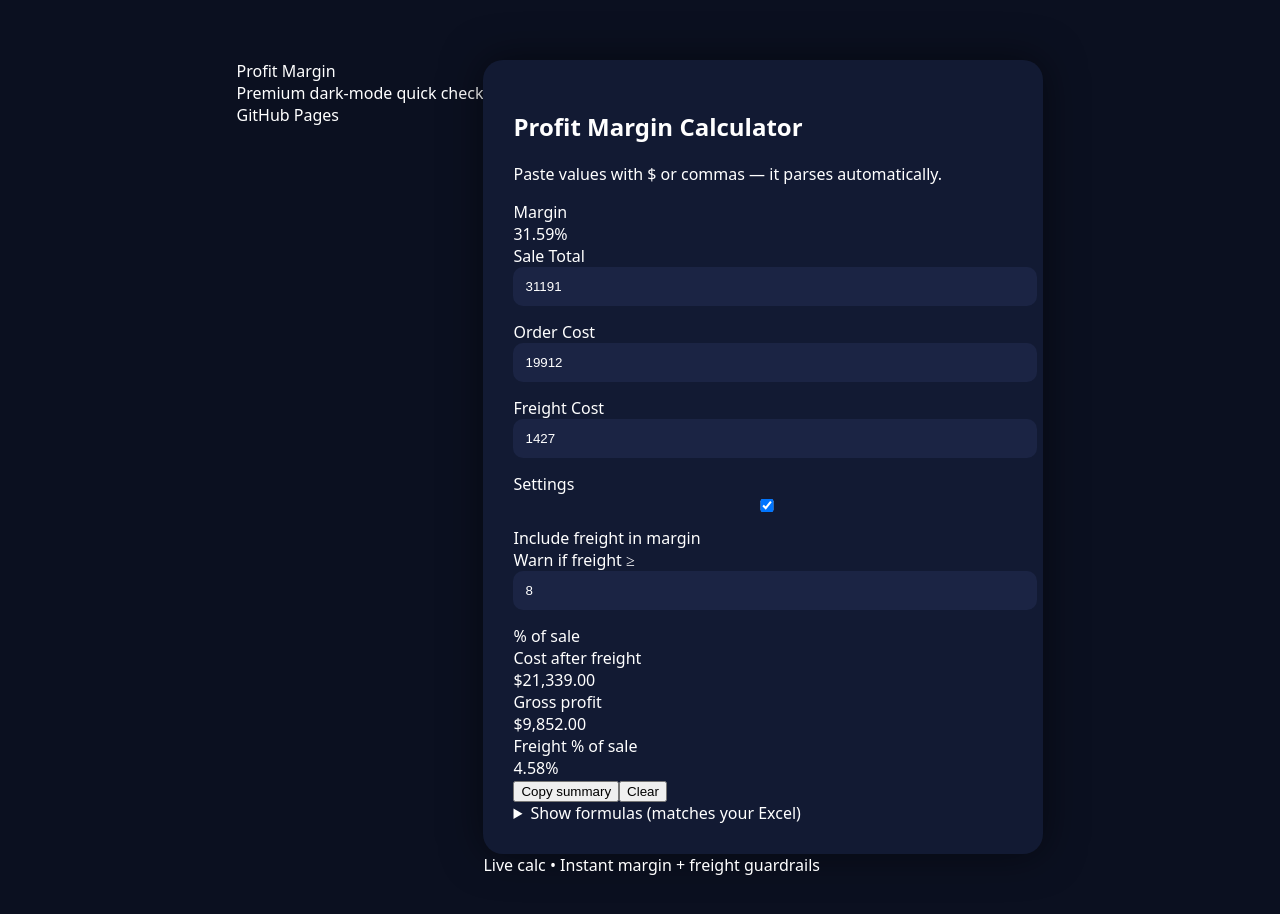
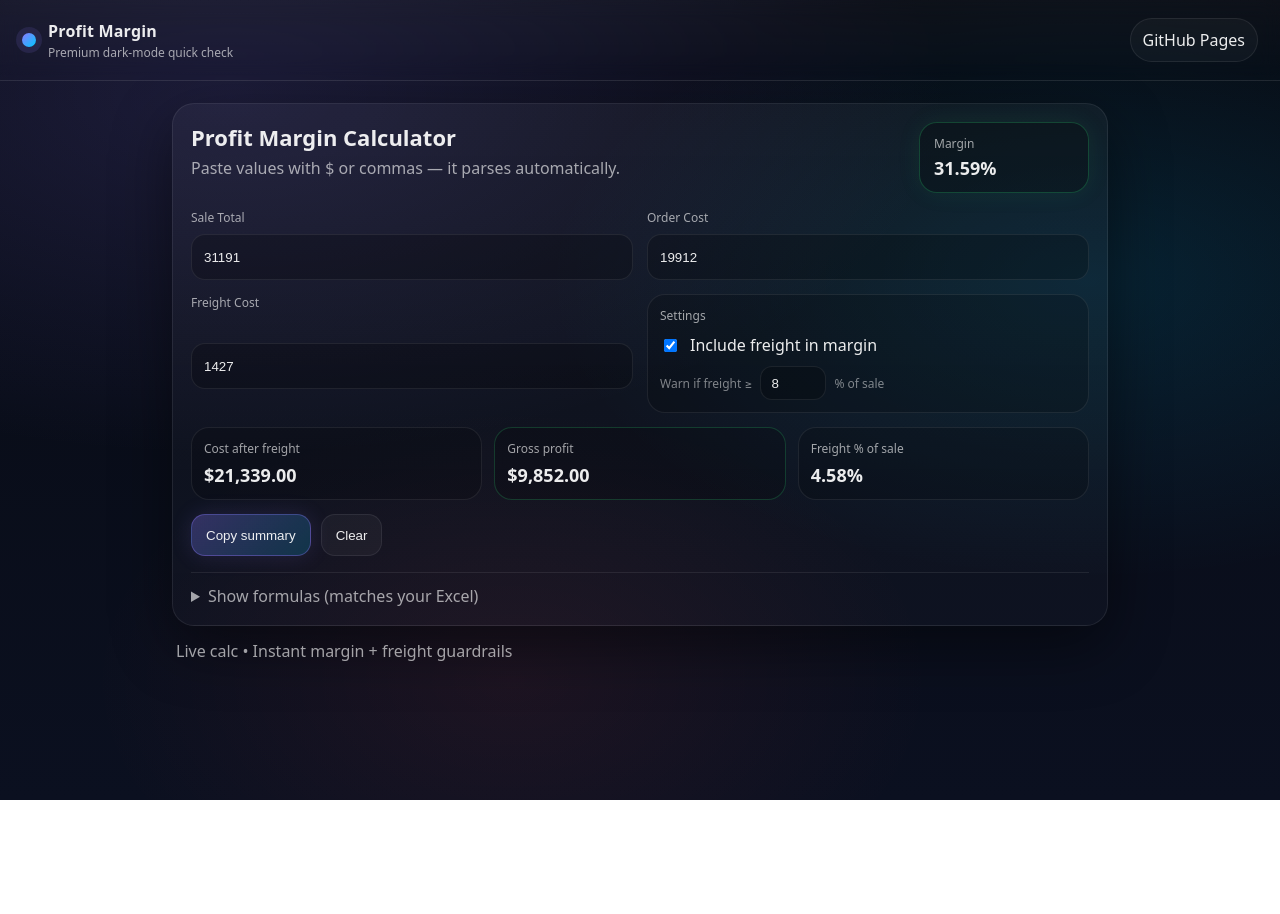
Before and after one commit to samhercom/-profit-margin-calculator-, a React (Vite) app: page / in a window 1280 px wide. Shown: the top 914 px of the page. After the commit the page ends 800 px from the top, so only its background shows below. Built offline with nearby package versions, Linux system fonts and the light colour scheme.

Commit message:
Update styles.css

```diff
--- a/src/styles.css
+++ b/src/styles.css
@@ -1,36 +1,194 @@
-body {
-  margin:0;
-  font-family:system-ui;
-  background:#0b1020;
-  color:white;
+:root{
+  --bg0:#070A12;
+  --bg1:#0B1020;
+  --stroke:rgba(255,255,255,.08);
+  --stroke2:rgba(255,255,255,.12);
+  --text:rgba(255,255,255,.92);
+  --muted:rgba(255,255,255,.62);
+  --muted2:rgba(255,255,255,.48);
+  --good:rgba(46, 213, 115, 1);
+  --warn:rgba(255, 193, 7, 1);
+  --bad:rgba(255, 77, 79, 1);
 }
 
-.appShell {
-  display:flex;
-  justify-content:center;
-  padding:60px 20px;
+*{ box-sizing:border-box; }
+html,body{ height:100%; }
+body{
+  margin:0;
+  color:var(--text);
+  background:
+    radial-gradient(1200px 600px at 18% 12%, rgba(140,120,255,.16), transparent 60%),
+    radial-gradient(900px 500px at 85% 35%, rgba(0,200,255,.12), transparent 60%),
+    radial-gradient(700px 450px at 40% 85%, rgba(255,77,79,.08), transparent 60%),
+    linear-gradient(180deg, var(--bg0), var(--bg1));
+  font-family: ui-sans-serif, system-ui, -apple-system, Segoe UI, Roboto, Helvetica, Arial;
 }
 
-.card {
-  background:#121a33;
-  padding:30px;
-  border-radius:20px;
-  width:100%;
-  max-width:500px;
-  box-shadow:0 0 40px rgba(0,0,0,.5);
+code, .mono{ font-family: ui-monospace, SFMono-Regular, Menlo, Monaco, Consolas, "Liberation Mono", "Courier New", monospace; }
+
+.appShell{ min-height:100%; display:flex; flex-direction:column; }
+
+.topBar{
+  display:flex; align-items:center; justify-content:space-between;
+  padding:18px 22px;
+  border-bottom:1px solid var(--stroke);
+  background: linear-gradient(180deg, rgba(255,255,255,.03), transparent);
+  backdrop-filter: blur(10px);
 }
 
-input {
-  width:100%;
-  margin-bottom:15px;
-  padding:12px;
-  border-radius:10px;
-  border:none;
-  background:#1b2444;
-  color:white;
+.brand{ display:flex; gap:12px; align-items:center; }
+.brandDot{
+  width:14px; height:14px; border-radius:999px;
+  background: linear-gradient(135deg, rgba(140,120,255,1), rgba(0,200,255,1));
+  box-shadow: 0 0 0 6px rgba(140,120,255,.12);
+}
+.brandTitle{ font-weight:800; letter-spacing:.2px; }
+.brandSub{ font-size:12px; color:var(--muted); margin-top:2px; }
+.pillLink{
+  padding:10px 12px;
+  border:1px solid var(--stroke);
+  border-radius:999px;
+  background: rgba(255,255,255,.03);
+  color:var(--text);
 }
 
-.results div {
-  margin-top:10px;
-  font-weight:bold;
+.content{ width: min(980px, 100%); margin: 0 auto; padding: 22px; flex:1; }
+
+.card{
+  border:1px solid var(--stroke);
+  background: linear-gradient(180deg, rgba(255,255,255,.04), rgba(255,255,255,.02));
+  border-radius: 22px;
+  padding: 18px;
+  box-shadow: 0 20px 60px rgba(0,0,0,.45);
 }
+
+.cardHeader{ display:flex; justify-content:space-between; gap:16px; align-items:flex-start; }
+.h1{ margin:0; font-size:22px; }
+.sub{ margin:6px 0 0 0; color:var(--muted); line-height:1.35; }
+
+.pill{
+  min-width: 170px;
+  border-radius: 18px;
+  padding: 12px 14px;
+  border:1px solid var(--stroke);
+  background: rgba(0,0,0,.25);
+}
+.pillLabel{ font-size:12px; color:var(--muted); }
+.pillValue{ font-size:18px; font-weight:800; margin-top:4px; }
+.pill.good{ border-color: rgba(46,213,115,.25); box-shadow: 0 0 24px rgba(46,213,115,.08); }
+.pill.bad{ border-color: rgba(255,77,79,.28); box-shadow: 0 0 24px rgba(255,77,79,.08); }
+.pill.neutral{ border-color: rgba(140,120,255,.22); box-shadow: 0 0 24px rgba(140,120,255,.10); }
+
+.grid{
+  margin-top: 16px;
+  display:grid;
+  grid-template-columns: 1fr 1fr;
+  gap: 14px;
+}
+
+.field{ display:grid; gap:8px; }
+.fieldLabel{ color: var(--muted); font-size: 12px; }
+.input{
+  height: 46px;
+  border-radius: 14px;
+  border: 1px solid var(--stroke);
+  background: rgba(0,0,0,.22);
+  color: var(--text);
+  padding: 0 12px;
+  outline: none;
+}
+.input:focus{
+  border-color: rgba(140,120,255,.45);
+  box-shadow: 0 0 0 4px rgba(140,120,255,.18);
+}
+
+.panel{
+  border:1px solid var(--stroke);
+  background: rgba(0,0,0,.18);
+  border-radius: 18px;
+  padding: 12px;
+  display:grid;
+  gap:10px;
+  align-content:start;
+}
+.panelTitle{ font-size:12px; color:var(--muted); }
+.toggleRow{ display:flex; gap:10px; align-items:center; color:var(--text); }
+.inline{ display:flex; gap:8px; align-items:center; flex-wrap:wrap; }
+.inlineLabel{ color: var(--muted2); font-size: 12px; }
+.miniInput{
+  width: 66px;
+  height: 34px;
+  border-radius: 12px;
+  border: 1px solid var(--stroke);
+  background: rgba(0,0,0,.22);
+  color: var(--text);
+  padding: 0 10px;
+  outline:none;
+}
+
+.stats{
+  margin-top: 14px;
+  display:grid;
+  grid-template-columns: 1fr 1fr 1fr;
+  gap: 12px;
+}
+.stat{
+  border:1px solid var(--stroke);
+  border-radius: 18px;
+  padding: 12px;
+  background: rgba(0,0,0,.18);
+}
+.statLabel{ font-size:12px; color:var(--muted); }
+.statValue{ margin-top:6px; font-size:18px; font-weight:800; }
+.stat.good{ border-color: rgba(46,213,115,.22); }
+.stat.bad{ border-color: rgba(255,77,79,.22); }
+.stat.warn{ border-color: rgba(255,193,7,.22); }
+
+.alerts{ margin-top: 12px; display:grid; gap:10px; }
+.alert{
+  border-radius: 16px;
+  padding: 12px;
+  border:1px solid var(--stroke);
+  background: rgba(0,0,0,.22);
+}
+.alert.bad{ border-color: rgba(255,77,79,.28); }
+.alert.warn{ border-color: rgba(255,193,7,.25); }
+
+.actions{ margin-top: 14px; display:flex; gap:10px; flex-wrap:wrap; }
+.btn{
+  height: 42px;
+  border-radius: 14px;
+  border: 1px solid var(--stroke);
+  background: rgba(255,255,255,.04);
+  color: var(--text);
+  padding: 0 14px;
+  cursor:pointer;
+}
+.btn:hover{ border-color: var(--stroke2); }
+.btn.primary{
+  border-color: rgba(140,120,255,.35);
+  background: linear-gradient(135deg, rgba(140,120,255,.30), rgba(0,200,255,.18));
+  box-shadow: 0 0 22px rgba(140,120,255,.14);
+}
+
+.divider{ height:1px; background: var(--stroke); margin: 16px 0 12px; }
+
+.details summary{ cursor:pointer; color: var(--muted); }
+.detailsBody{ margin-top: 10px; display:grid; gap:8px; }
+.formula{
+  padding: 10px 12px;
+  border:1px solid var(--stroke);
+  border-radius: 14px;
+  background: rgba(0,0,0,.18);
+  color: var(--muted);
+}
+
+.footer{ margin-top: 14px; padding: 0 4px; }
+.muted{ color: var(--muted); }
+
+@media (max-width: 820px){
+  .grid{ grid-template-columns: 1fr; }
+  .stats{ grid-template-columns: 1fr; }
+  .pill{ min-width: auto; width: 100%; }
+  .cardHeader{ flex-direction: column; align-items: stretch; }
+}
```
